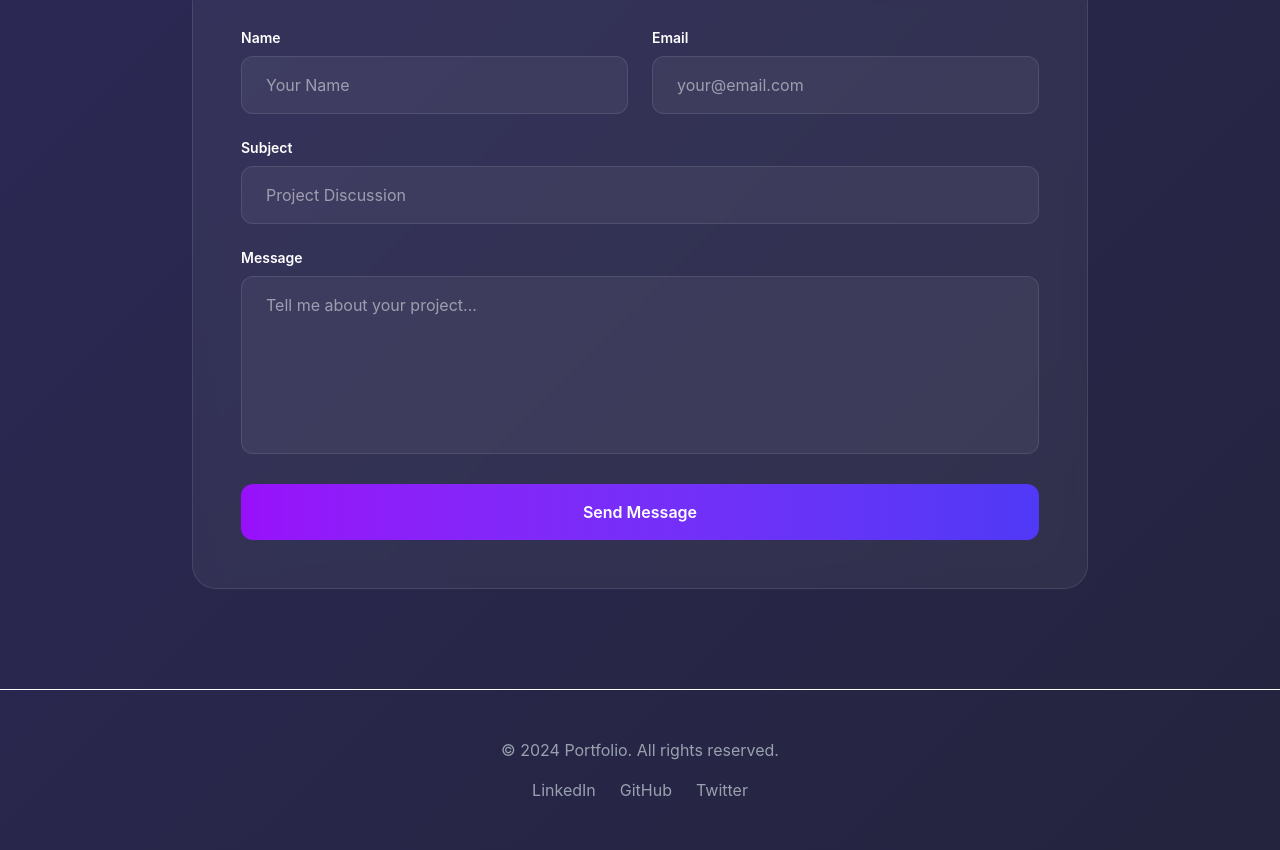
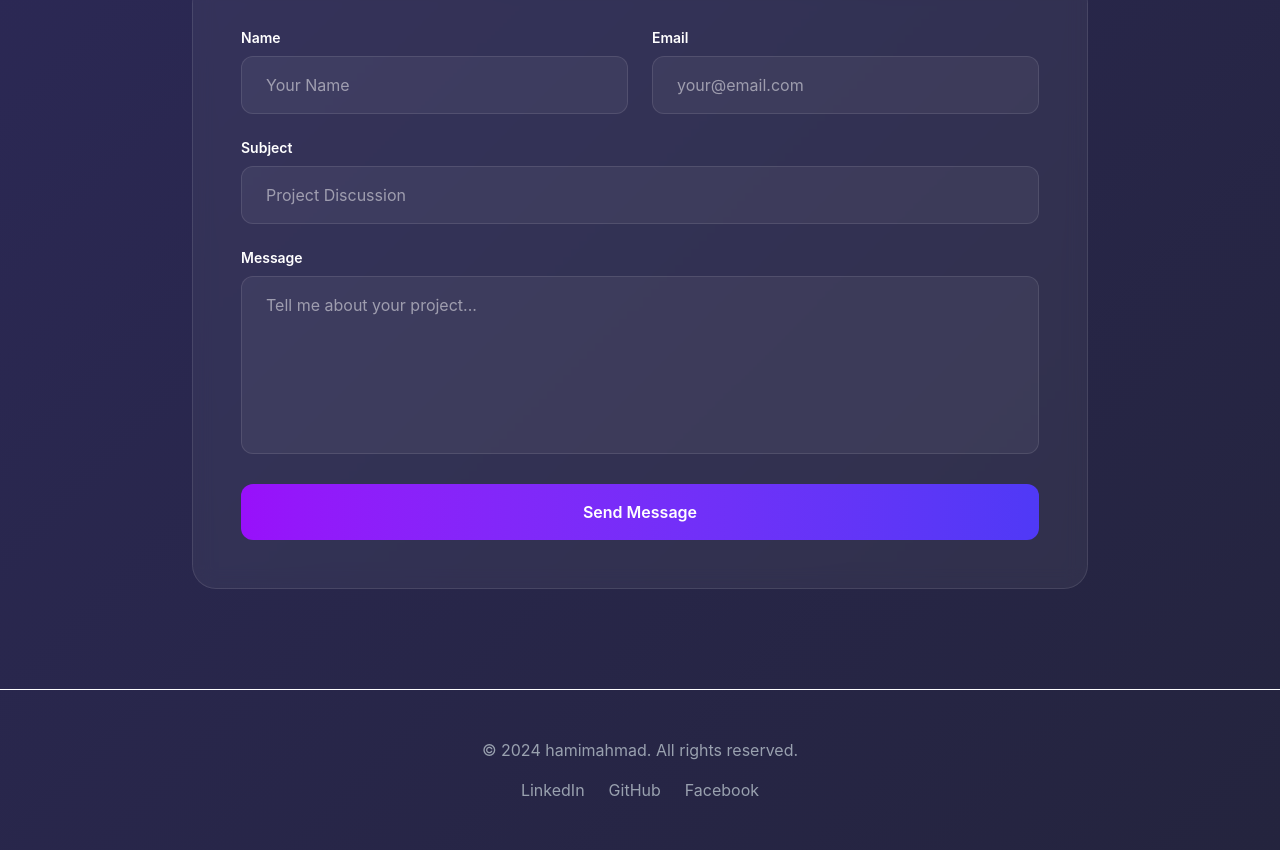
Before and after one commit to hamimahmad/portfolio-hamim, a website: page index.html in a window 1280 px wide. Shown: the part 5005-5855 px from the top of the page. Drawn offline with Linux system fonts and the light colour scheme.

Commit message:
2nd push

```diff
--- a/index.html
+++ b/index.html
@@ -347,11 +347,11 @@
     <!-- Footer -->
     <footer class="py-12 px-6 border-t border-white border-opacity-10">
         <div class="max-w-7xl mx-auto text-center">
-            <p class="text-gray-400 mb-4">© 2024 Portfolio. All rights reserved.</p>
+            <p class="text-gray-400 mb-4">© 2024 hamimahmad. All rights reserved.</p>
             <div class="flex justify-center gap-6">
-                <a href="#" class="text-gray-400 hover:text-purple-400 transition-colors">LinkedIn</a>
-                <a href="#" class="text-gray-400 hover:text-purple-400 transition-colors">GitHub</a>
-                <a href="#" class="text-gray-400 hover:text-purple-400 transition-colors">Twitter</a>
+                <a href="linkedin.com/hamimahmad" class="text-gray-400 hover:text-purple-400 transition-colors">LinkedIn</a>
+                <a href="https://github.com/hamimahmad" class="text-gray-400 hover:text-purple-400 transition-colors">GitHub</a>
+                <a href="https://www.facebook.com/mufti.khan.942/" class="text-gray-400 hover:text-purple-400 transition-colors">Facebook</a>
             </div>
         </div>
     </footer>
```
